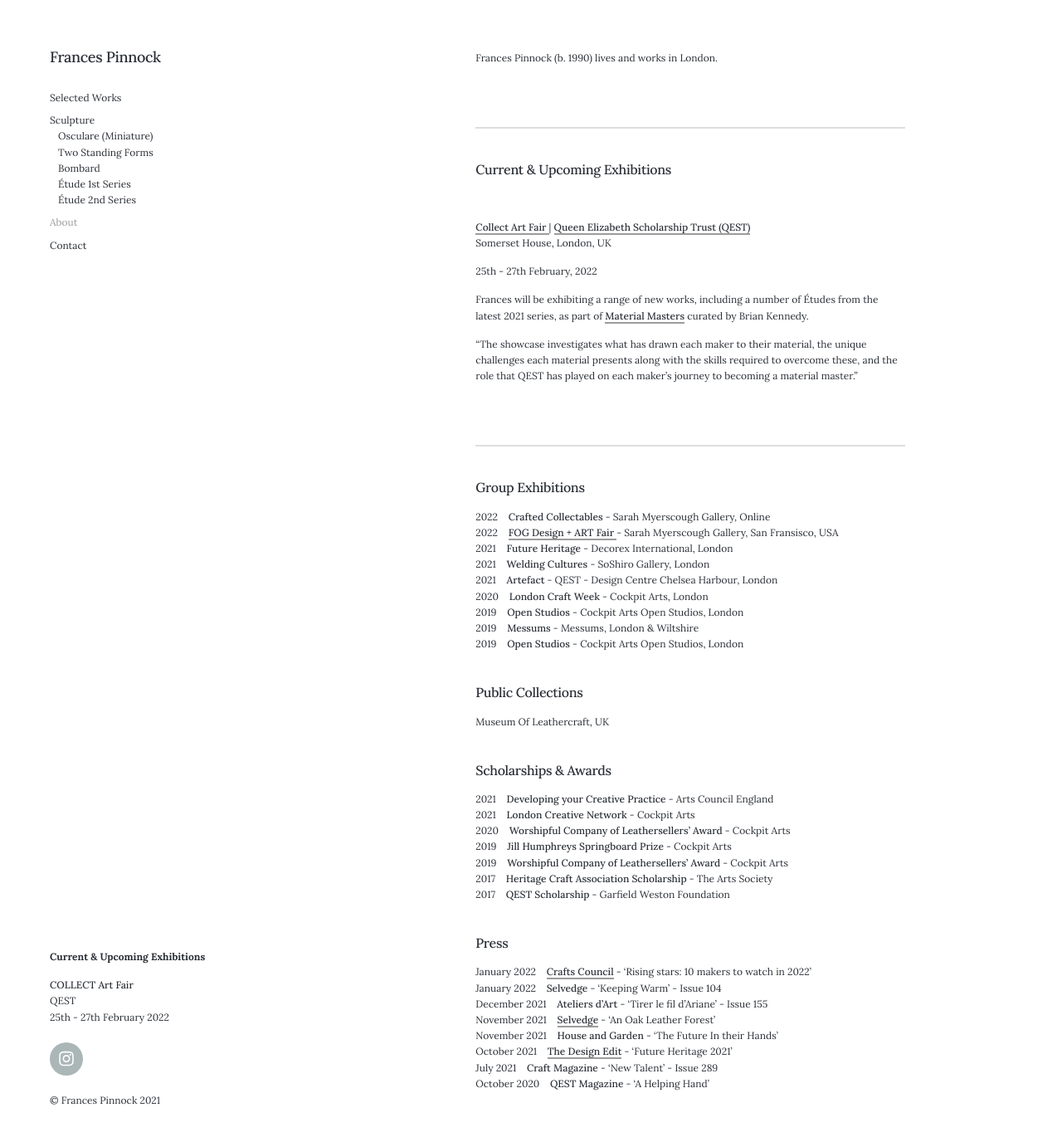
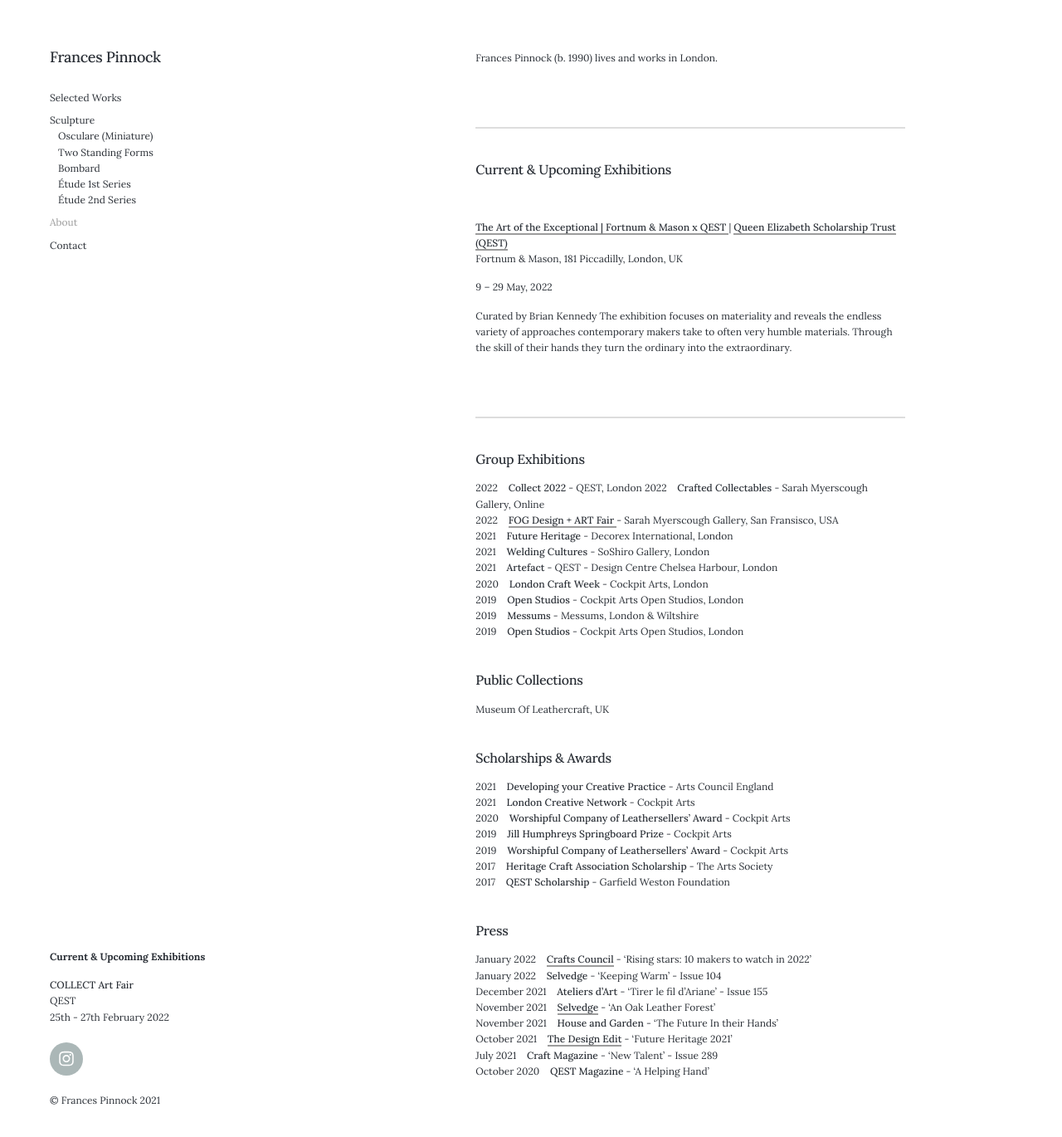
Before and after one commit to francespinnock/francespinnock.github.io, a Jekyll site: the page built from _pages/about.md, in a window 1280 px wide and 1375 px high. Shown: the top 1370 px of the window at 83% size. Built offline with Jekyll 4.4.1, drawn with Linux system fonts in a browser that asks for light colours; nearby versions of some CDN libraries.

Commit message:
Update about.md

```diff
--- a/_pages/about.md
+++ b/_pages/about.md
@@ -13,19 +13,19 @@ Frances Pinnock (b. 1990) lives and works in London.
 
 <br />
 
-[Collect Art Fair ](https://www.craftscouncil.org.uk/collect-art-fair) | [Queen Elizabeth Scholarship Trust (QEST)](https://www.qest.org.uk/)
-Somerset House, London, UK
+[The Art of the Exceptional | Fortnum & Mason x QEST  ](https://www.craftscouncil.org.uk/collect-art-fair) | [Queen Elizabeth Scholarship Trust (QEST)](https://www.qest.org.uk/)
+Fortnum & Mason, 181 Piccadilly, London, UK
 
-25th - 27th February, 2022
+9 – 29 May,  2022
 
-Frances will be exhibiting a range of new works, including a number of Études from the latest 2021 series, as part of [Material Masters](https://www.qest.org.uk/qest-to-return-to-collect-in-2022-with-material-masters/) curated by Brian Kennedy.
+Curated by Brian Kennedy The exhibition focuses on materiality and reveals the endless variety of approaches contemporary makers take to often very humble materials. Through the skill of their hands they turn the ordinary into the extraordinary.
 
-"The showcase investigates what has drawn each maker to their material, the unique challenges each material presents along with the skills required to overcome these, and the role that QEST has played on each maker’s journey to becoming a material master."
 
 <br />
 <hr />
 ## Group Exhibitions
 
+2022&nbsp;&nbsp;&nbsp; **Collect 2022** - QEST, London
 2022&nbsp;&nbsp;&nbsp; **Crafted Collectables** - Sarah Myerscough Gallery, Online
 2022&nbsp;&nbsp;&nbsp; **[FOG Design + ART Fair ](https://www.sarahmyerscough.com/exhibitions/38-fog-design-art-2022/)** - Sarah Myerscough Gallery, San Fransisco, USA
 2021&nbsp;&nbsp;&nbsp; **Future Heritage** - Decorex International, London
```
